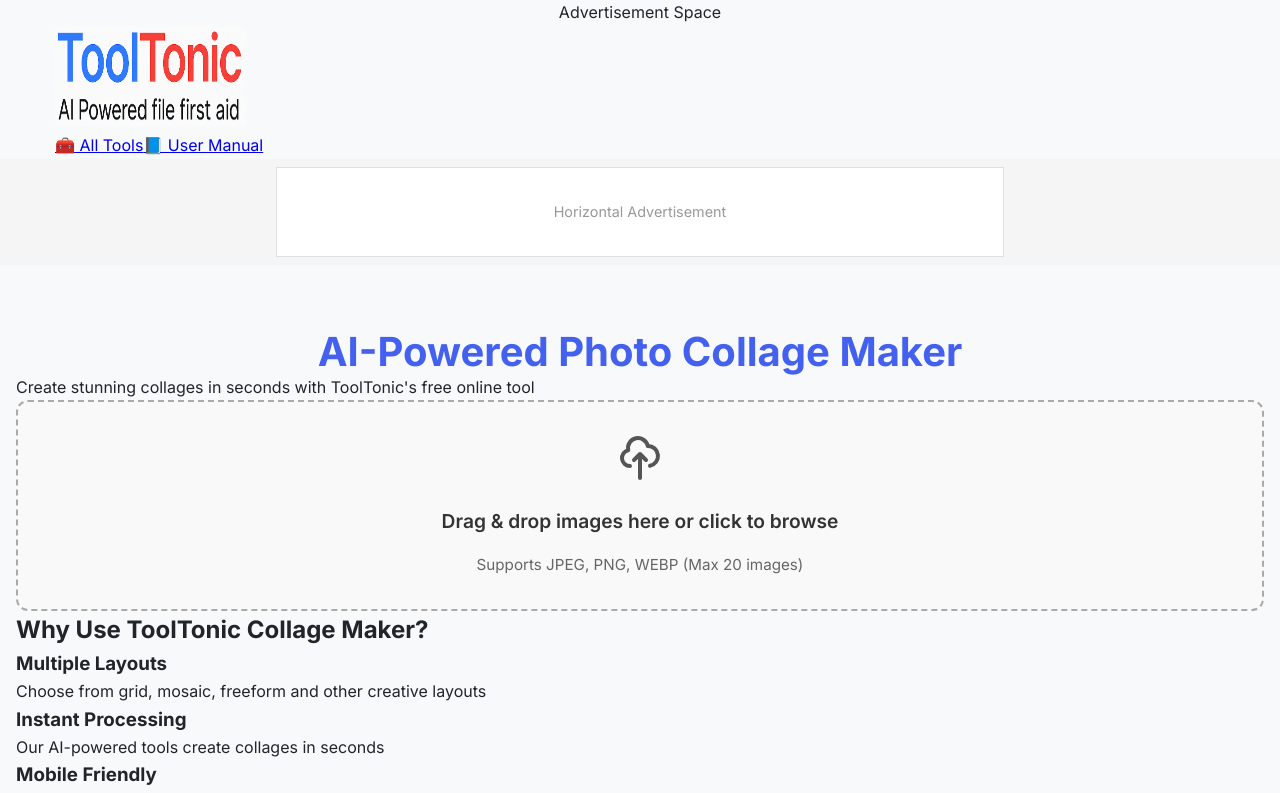
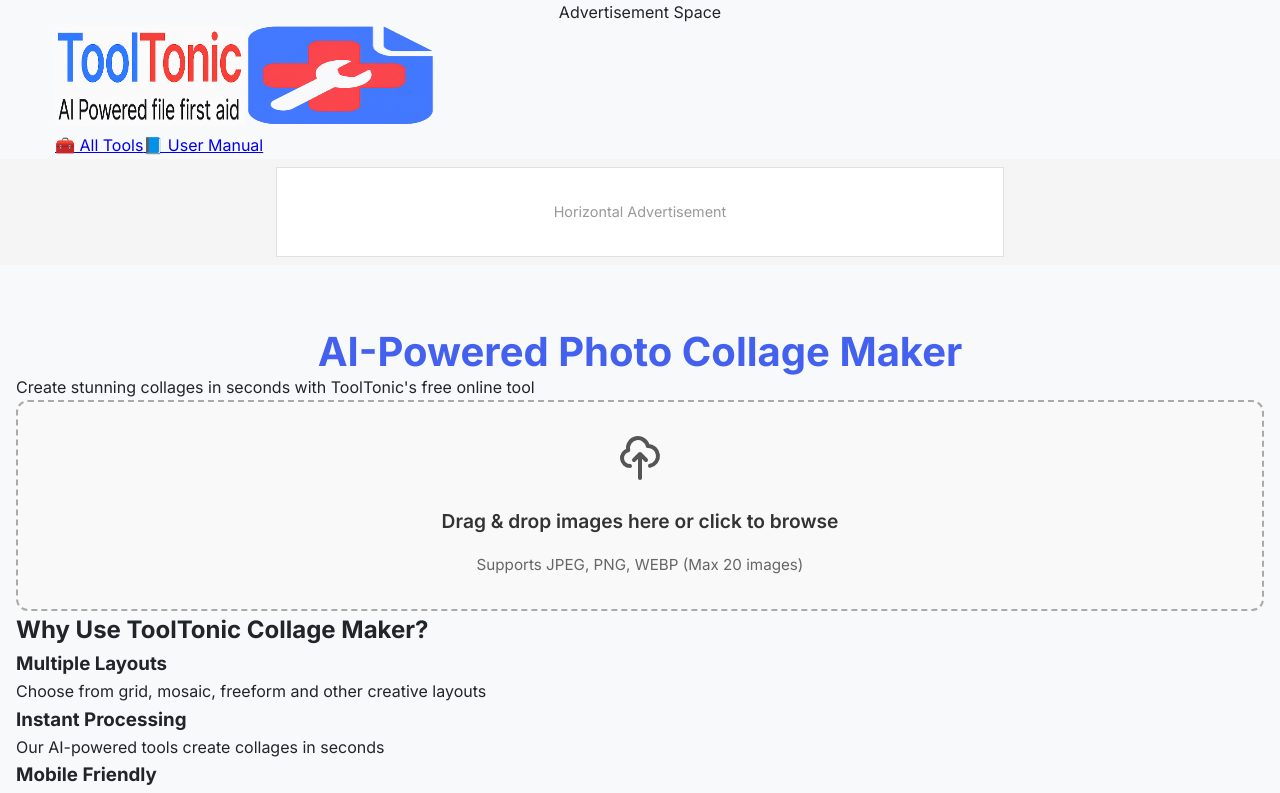
Before and after one commit to Tooltonicweb/tooltonic, a Next.js app: page /tools/photo-collage in a window 1280 px wide. Shown: the top 793 px of the page. Built offline with nearby package versions, Linux system fonts and the light colour scheme.

Commit message:
Update Header.tsx

```diff
--- a/components/Header.tsx
+++ b/components/Header.tsx
@@ -51,13 +51,24 @@ const Header = () => {
           {/* Logo */}
           <div className="flex items-center space-x-2">
             <Link href="/" className="flex items-center space-x-2">
+             <div className="flex items-center space-x-4">
   <Image
-  src="/logo.png" // ✅ Correct path from public folder
+    src="/logo.png" // ✅ Public folder path
     alt="ToolTonic Logo"
     width={190}
     height={100}
     className="rounded-lg"
   />
+
+  <Image
+    src="/og-image.png" // ✅ Replace with your second image file
+    alt="Second Logo"
+    width={190}
+    height={100}
+    className="rounded-lg"
+  />
+</div>
+
 
             </Link>
           </div>
```
Lines whose indentation alone changed are shown as unchanged.
